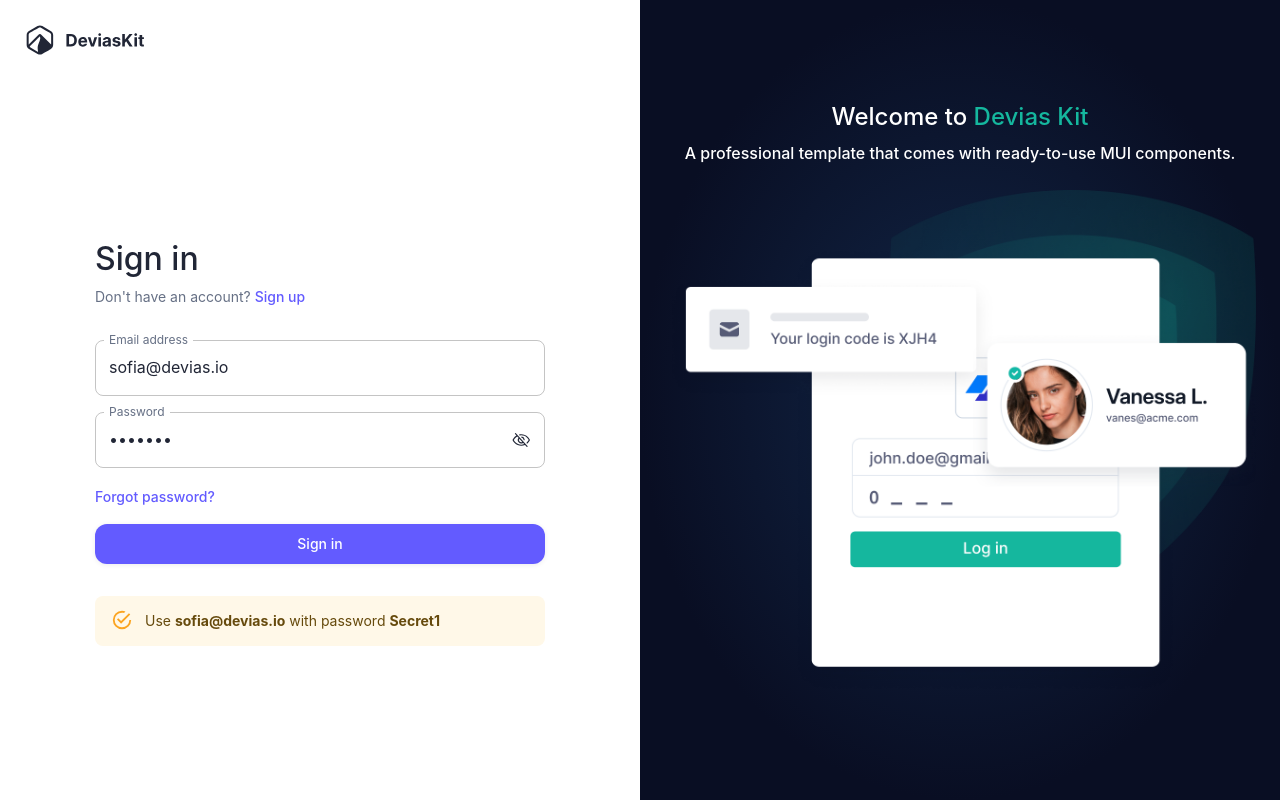
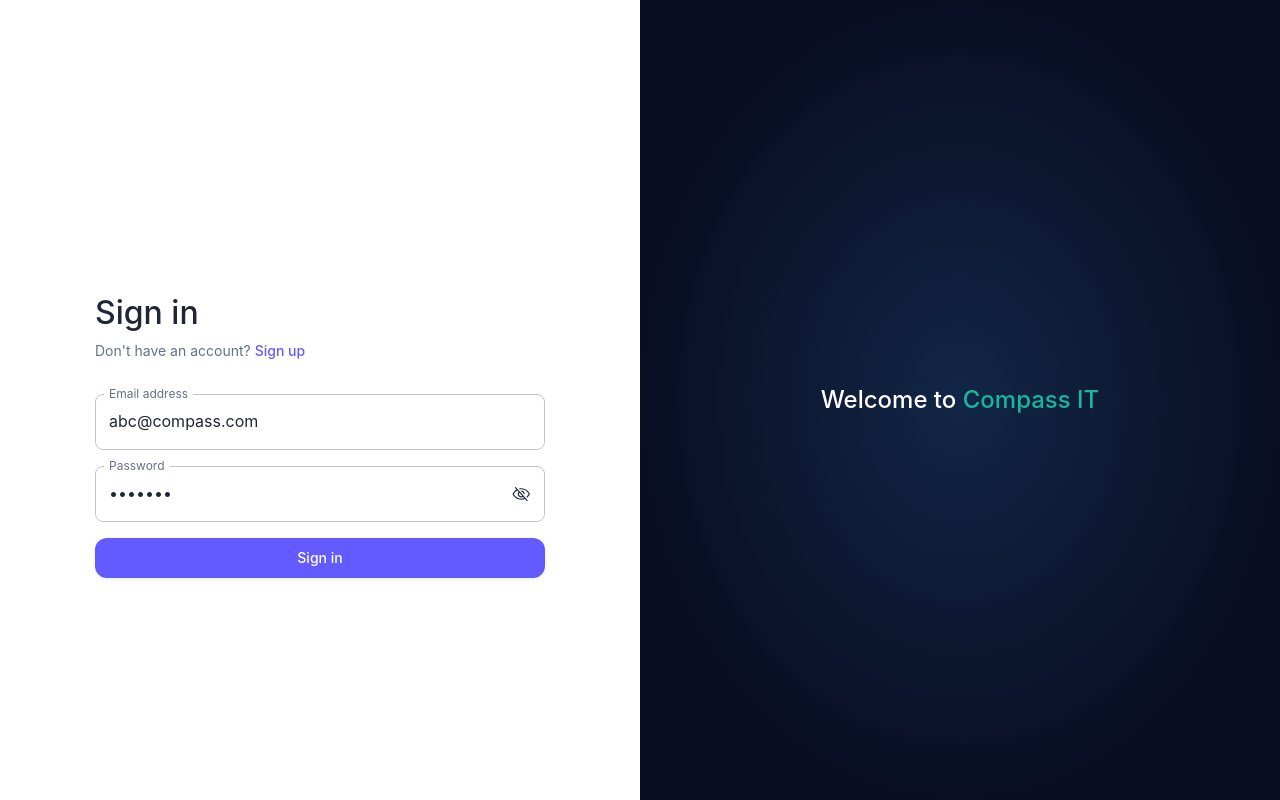
Before and after one commit to Arshadwaqas115/Compass-Admin, a Next.js app: page /auth/sign-in in a window 1280 px wide. Built offline with nearby package versions, Linux system fonts and the light colour scheme; no server answers.

Commit message:
Cleaned sign in page

```diff
--- a/src/components/auth/layout.tsx
+++ b/src/components/auth/layout.tsx
@@ -24,7 +24,7 @@
       <Box sx={{ display: 'flex', flex: '1 1 auto', flexDirection: 'column' }}>
         <Box sx={{ p: 3 }}>
           <Box component={RouterLink} href={paths.home} sx={{ display: 'inline-block', fontSize: 0 }}>
-            <DynamicLogo colorDark="light" colorLight="dark" height={32} width={122} />
+            {/* <DynamicLogo colorDark="light" colorLight="dark" height={32} width={122} /> */}
           </Box>
         </Box>
         <Box sx={{ alignItems: 'center', display: 'flex', flex: '1 1 auto', justifyContent: 'center', p: 3 }}>
@@ -46,21 +46,21 @@
             <Typography color="inherit" sx={{ fontSize: '24px', lineHeight: '32px', textAlign: 'center' }} variant="h1">
               Welcome to{' '}
               <Box component="span" sx={{ color: '#15b79e' }}>
-                Devias Kit
+                Compass IT
               </Box>
             </Typography>
-            <Typography align="center" variant="subtitle1">
+            {/* <Typography align="center" variant="subtitle1">
               A professional template that comes with ready-to-use MUI components.
-            </Typography>
+            </Typography> */}
           </Stack>
-          <Box sx={{ display: 'flex', justifyContent: 'center' }}>
+          {/* <Box sx={{ display: 'flex', justifyContent: 'center' }}>
             <Box
               component="img"
               alt="Widgets"
               src="/assets/auth-widgets.png"
               sx={{ height: 'auto', width: '100%', maxWidth: '600px' }}
             />
-          </Box>
+          </Box> */}
         </Stack>
       </Box>
     </Box>
--- a/src/components/auth/sign-in-form.tsx
+++ b/src/components/auth/sign-in-form.tsx
@@ -29,7 +29,7 @@
 
 type Values = zod.infer<typeof schema>;
 
-const defaultValues = { email: 'sofia@devias.io', password: 'Secret1' } satisfies Values;
+const defaultValues = { email: 'abc@compass.com', password: 'Secret1' } satisfies Values;
 
 export function SignInForm(): React.JSX.Element {
   const router = useRouter();
@@ -127,18 +127,18 @@
               </FormControl>
             )}
           />
-          <div>
+          {/* <div>
             <Link component={RouterLink} href={paths.auth.resetPassword} variant="subtitle2">
               Forgot password?
             </Link>
-          </div>
+          </div> */}
           {errors.root ? <Alert color="error">{errors.root.message}</Alert> : null}
           <Button disabled={isPending} type="submit" variant="contained">
             Sign in
           </Button>
         </Stack>
       </form>
-      <Alert color="warning">
+      {/* <Alert color="warning">
         Use{' '}
         <Typography component="span" sx={{ fontWeight: 700 }} variant="inherit">
           sofia@devias.io
@@ -147,7 +147,7 @@
         <Typography component="span" sx={{ fontWeight: 700 }} variant="inherit">
           Secret1
         </Typography>
-      </Alert>
+      </Alert> */}
     </Stack>
   );
 }
--- a/src/components/dashboard/account/account-details-form.tsx
+++ b/src/components/dashboard/account/account-details-form.tsx
@@ -48,7 +48,7 @@
             <Grid md={6} xs={12}>
               <FormControl fullWidth required>
                 <InputLabel>Email address</InputLabel>
-                <OutlinedInput defaultValue="sofia@devias.io" label="Email address" name="email" />
+                <OutlinedInput defaultValue="abc@compass.com" label="Email address" name="email" />
               </FormControl>
             </Grid>
             <Grid md={6} xs={12}>
--- a/src/lib/auth/client.ts
+++ b/src/lib/auth/client.ts
@@ -13,7 +13,7 @@
   avatar: '/assets/avatar.png',
   firstName: 'Sofia',
   lastName: 'Rivers',
-  email: 'sofia@devias.io',
+  email: 'abc@compass.com',
 } satisfies User;
 
 export interface SignUpParams {
@@ -57,7 +57,7 @@
     // Make API request
 
     // We do not handle the API, so we'll check if the credentials match with the hardcoded ones.
-    if (email !== 'sofia@devias.io' || password !== 'Secret1') {
+    if (email !== 'abc@compass.com' || password !== 'Secret1') {
       return { error: 'Invalid credentials' };
     }
 
```
